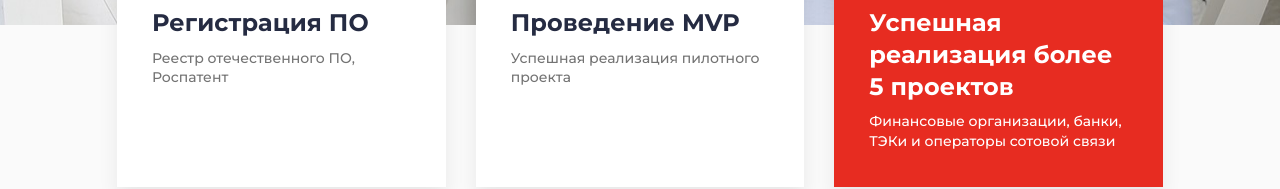
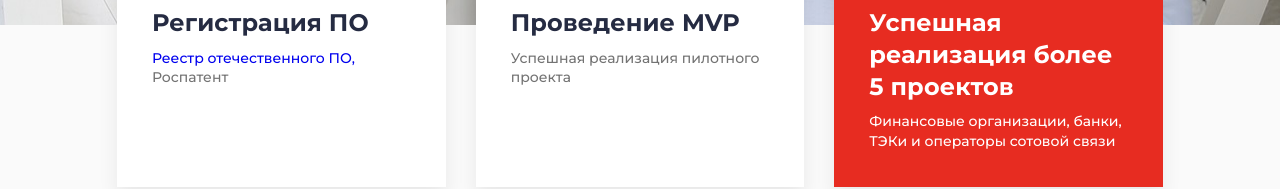
Before and after one commit to Russ-177/product-manager_experience, a plain HTML site: page index.html in a window 1280 px wide. Shown: the part 769-958 px from the top of the page. Drawn offline with Linux system fonts and the light colour scheme.

Commit message:
Update index.html

```diff
--- a/index.html
+++ b/index.html
@@ -53,7 +53,7 @@
 								<div class="services__item item-service">
 									<div class="item-service__icon"><img src="img/services/01.png" alt="Environmental Consulting"></div>
 									<h3 class="item-service__title">Регистрация ПО</h3>
-									<div class="item-service__text"><a href="http://reestr.digital.gov.ru/request/443840/?sphrase_id=1016091" target="_blank" class="item-servic__link" >Реестр отечественного ПО,</a><br>Роспатент</div>
+									<div class="item-service__text"><a href="http://reestr.digital.gov.ru/request/443840/?sphrase_id=1016091" target="_blank" class="item-service__link" >Реестр отечественного ПО,</a><br>Роспатент</div>
 								</div>
 							</div>
 							<div class="services__column">
```
